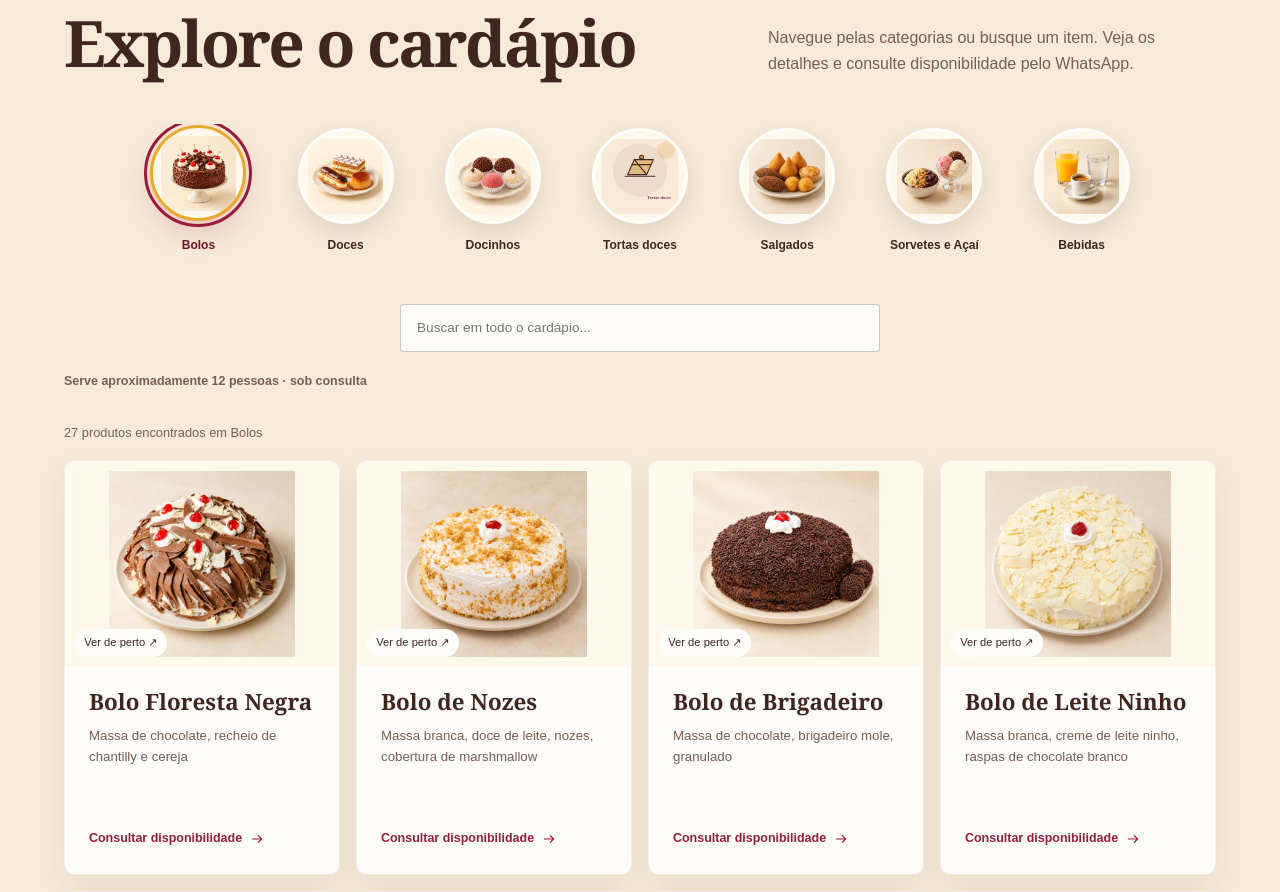
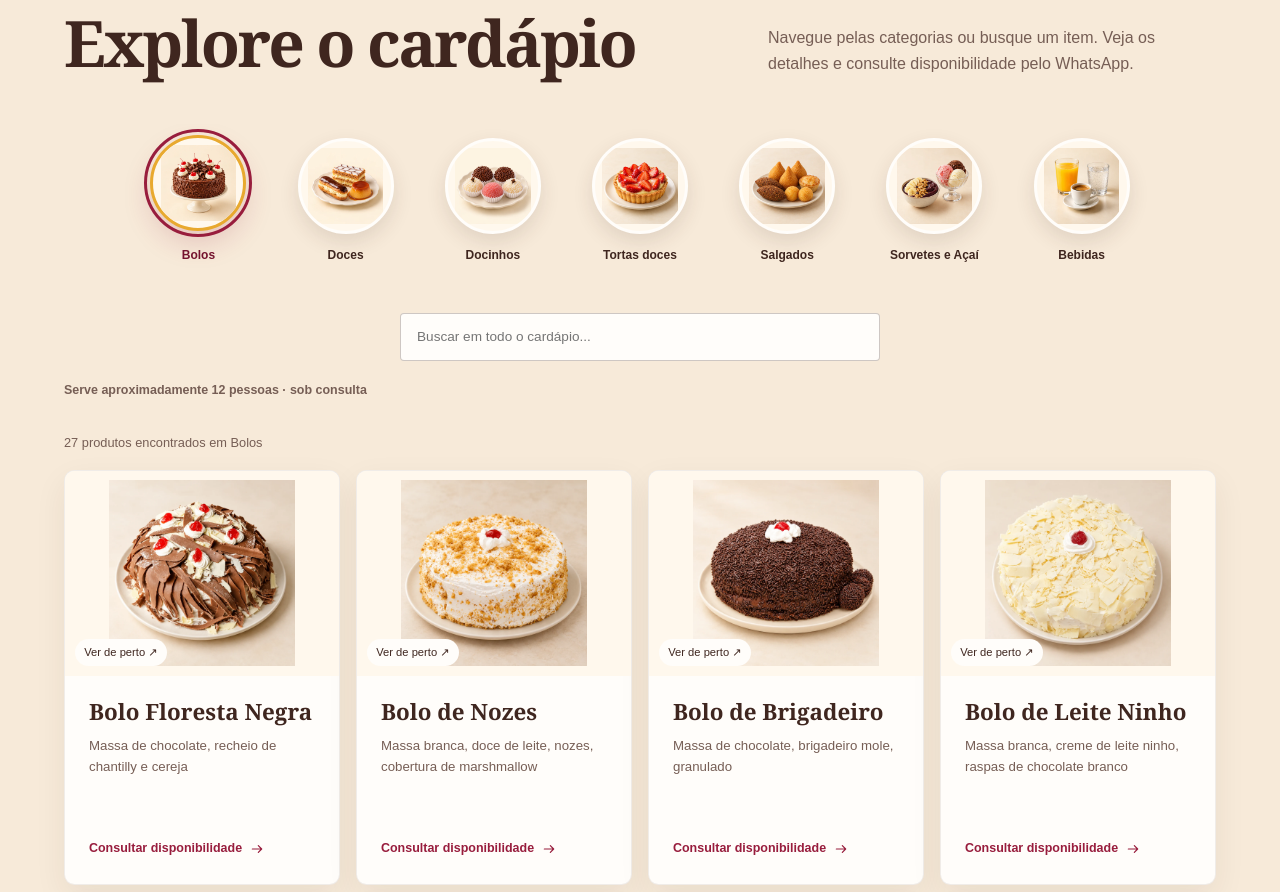
Before and after one commit to niccolasreis-lab/docerialafloresta-lp, a Next.js app: page / in a window 1280 px wide. Shown: the part 2040-2932 px from the top of the page. Built offline with nearby package versions, Linux system fonts and the light colour scheme; no server answers.

Commit message:
Corrigir capa de tortas e contorno das categorias (#6)

```diff
--- a/app/globals.css
+++ b/app/globals.css
@@ -194,9 +194,9 @@ p { margin-top: 0; }
 /* Full Menu Section */
 .menu-full-section { background: var(--cream-deep); }
 .menu-controls { display: grid; gap: 2rem; margin-bottom: 1.25rem; }
-.menu-tabs-wrapper { min-width: 0; max-width: 100%; overflow-x: auto; overscroll-behavior-inline: contain; scrollbar-width: thin; scrollbar-color: var(--raspberry) transparent; scroll-snap-type: x proximity; position: relative; }
+.menu-tabs-wrapper { min-width: 0; max-width: 100%; overflow-x: auto; overscroll-behavior-inline: contain; scrollbar-width: thin; scrollbar-color: rgba(63,38,31,.25) transparent; scroll-snap-type: x proximity; position: relative; }
 .menu-tabs-wrapper::after { content: ""; position: absolute; top: 0; right: 0; bottom: 0; width: 2rem; background: linear-gradient(90deg, transparent, rgba(247,234,217,.88)); pointer-events: none; }
-.menu-tabs { display: flex; width: max-content; min-width: 100%; padding: .25rem .75rem 1rem; justify-content: center; gap: clamp(.8rem, 2.5vw, 2rem); }
+.menu-tabs { display: flex; width: max-content; min-width: 100%; padding: .85rem .75rem 1rem; justify-content: center; gap: clamp(.8rem, 2.5vw, 2rem); }
 .menu-tab { display: grid; width: 7.2rem; padding: 0; border: 0; color: var(--cocoa); background: transparent; place-items: center; gap: .75rem; font: inherit; font-size: .75rem; font-weight: 800; cursor: pointer; scroll-snap-align: center; white-space: normal; }
 .menu-tab-image { position: relative; display: block; overflow: hidden; width: 6rem; height: 6rem; border: 3px solid var(--white); border-radius: 50%; background: var(--cream); box-shadow: 0 8px 20px rgba(63,38,31,.12); transition: border-color .2s ease, transform .2s ease, box-shadow .2s ease; }
 .menu-tab-image img { object-fit: contain; padding: .45rem; transition: transform .25s ease; }
--- a/data/menu.ts
+++ b/data/menu.ts
@@ -105,7 +105,7 @@ const categoryImages: Record<MenuCategoryId, Pick<MenuCategory, "image" | "image
   bolos: { image: "/images/category-covers/bolos.webp", imageKind: "photo", imageAlt: "Foto representativa da categoria de bolos" },
   doces: { image: "/images/category-covers/doces.webp", imageKind: "photo", imageAlt: "Foto representativa da categoria de doces" },
   docinhos: { image: "/images/category-covers/docinhos.webp", imageKind: "photo", imageAlt: "Variedade de brigadeiros, beijinhos e bicho de pé" },
-  "tortas-doces": { image: "/images/generated/categories/tortas-doces.svg", imageKind: "illustration", imageAlt: "Ilustração da categoria de tortas doces" },
+  "tortas-doces": { image: "/images/category-covers/tortas-doces.webp", imageKind: "photo", imageAlt: "Torta de Morango da categoria de tortas doces" },
   salgados: { image: "/images/category-covers/salgados.webp", imageKind: "photo", imageAlt: "Variedade de salgados brasileiros dourados" },
   "sorvetes-acai": { image: "/images/category-covers/sorvetes-acai.webp", imageKind: "photo", imageAlt: "Açaí e sorvetes artesanais" },
   bebidas: { image: "/images/category-covers/bebidas.webp", imageKind: "photo", imageAlt: "Variedade de bebidas, incluindo suco, café e água com gás" },
```
Also changed, not shown: public/images/category-covers/tortas-doces.webp (added).
